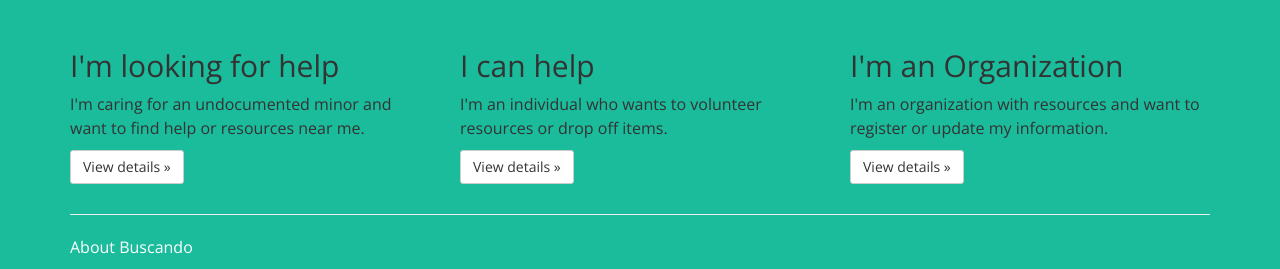
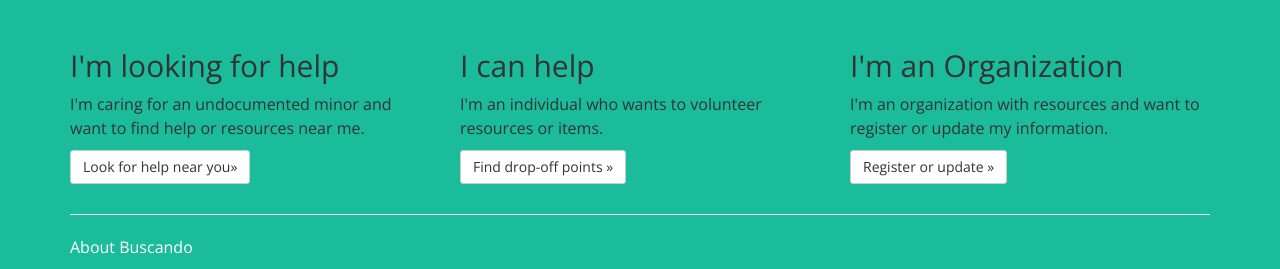
Before and after one commit to aliyarahman/buscando, a Django app: page /app/ in a window 1280 px wide. Shown: the part 553-822 px from the top of the page. Run offline with Django 3.2, Linux system fonts and the light colour scheme; parts of the project's set-up code (start-up, migrations or seed data) failed here and were passed over; some libraries are stand-ins or nearby versions.

Commit message:
Fixed landing page links for three user types

```diff
--- a/app/templates/index.html
+++ b/app/templates/index.html
@@ -45,17 +45,17 @@
             <div class="col-md-4">
                 <h2>I'm looking for help</h2>
                     <p>I'm caring for an undocumented minor and want to find help or resources near me.</p>
-            <p><a class="btn btn-default" href="http://getbootstrap.com/examples/jumbotron/#" role="button">View details »</a></p>
+            <p><a class="btn btn-default" href="{% url 'resources' %}" role="button">Look for help near you»</a></p>
             </div>
             <div class="col-md-4">
                     <h2>I can help</h2>
-                    <p>I'm an individual who wants to volunteer resources or drop off items.</p>
-                    <p><a class="btn btn-default" href="http://getbootstrap.com/examples/jumbotron/#" role="button">View details »</a></p>
+                    <p>I'm an individual who wants to volunteer resources or items.</p>
+                    <p><a class="btn btn-default" href="{% url 'resources' %}" role="button">Find drop-off points »</a></p>
             </div>
         <div class="col-md-4">
                     <h2>I'm an Organization</h2>
                     <p>I'm an organization with resources and want to register or update my information.</p>
-                    <p><a class="btn btn-default" href="http://getbootstrap.com/examples/jumbotron/#" role="button">View details »</a></p>
+                    <p><a class="btn btn-default" href="{% url 'organization_register' %}" role="button">Register or update »</a></p>
             </div>
     </div>
 
```
